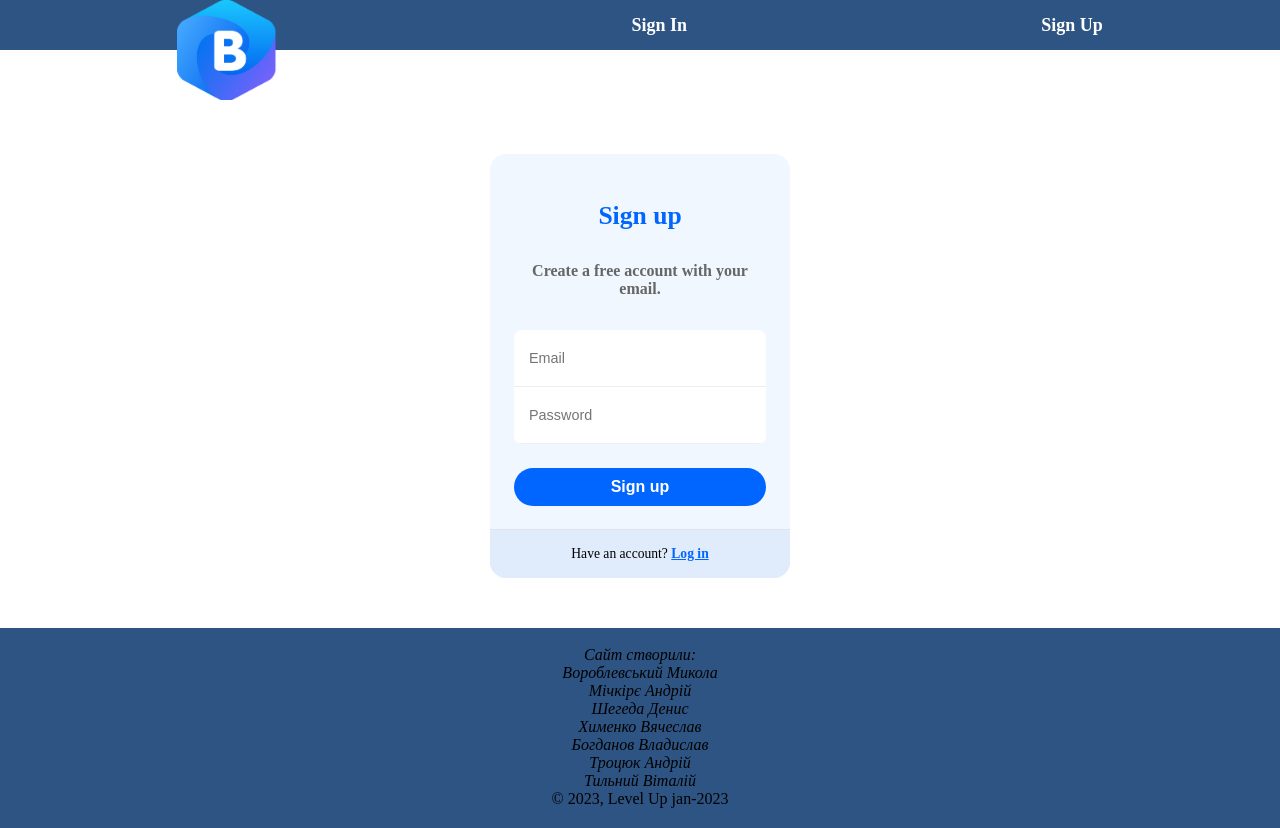
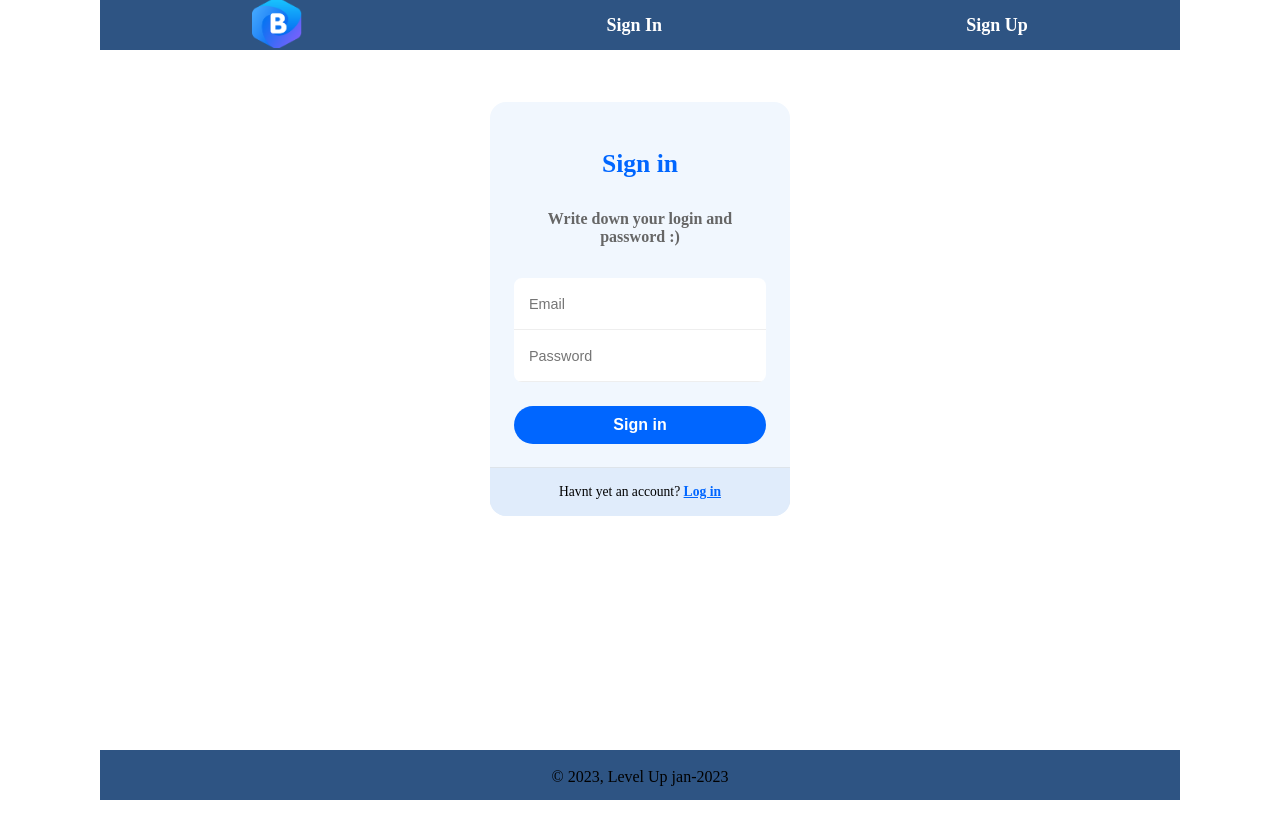
Before and after one commit to saintAg/jan_team, a PHP site: page /user/index in a window 1280 px wide. After the commit the page ends 800 px from the top, so only its background shows below. Run offline with PHP 8.4, Linux system fonts and the light colour scheme.

Commit message:
some cosmetics changes

```diff
--- a/public/css/style.css
+++ b/public/css/style.css
@@ -7,6 +7,8 @@
 }
 .l-wrapper{
     min-height: 100%;
+    max-width: 1500px;
+    margin: 0 100px 0 100px;
     display: flex;
     flex-direction: column;
 }
@@ -93,7 +95,7 @@
     text-align: center;
     margin-top: auto;
     width: 100%;
-    height: 200px;
+    height: 50px;
     background: #2e5483;
 }
 /*sing_ in*/
@@ -140,7 +142,7 @@
     background: none;
     border: 0;
     outline: 0;
-    height: 40px;
+    height: 35px;
     width: 100%;
     border-bottom: 1px solid #eee;
     font-size: .9rem;
@@ -211,3 +213,6 @@
     border: none;
     cursor: pointer;
 }
+ul li{
+    list-style: none;
+}
--- a/view/pages/booking_index_view.php
+++ b/view/pages/booking_index_view.php
@@ -14,3 +14,4 @@
         </div>
     </form>
 </div>
+<div class=""></div>
--- a/view/pages/user_sign-in_view.php
+++ b/view/pages/user_sign-in_view.php
@@ -1,14 +1,14 @@
 <div class="form-box">
     <form class="form" action="/user/auth" method="post">
-        <span class="title">Sign up</span>
-        <span class="subtitle">Create a free account with your email.</span>
+        <span class="title">Sign in</span>
+        <span class="subtitle">Write down your login and password :)</span>
         <div class="form-container">
             <input type="email" class="input" name="email" placeholder="Email">
             <input type="password" class="input" name="password" placeholder="Password">
         </div>
-        <button type="submit">Sign up</button>
+        <button type="submit">Sign in</button>
     </form>
     <div class="form-section">
-        <p>Have an account? <a href="/user/index">Log in</a> </p>
+        <p>Havnt yet an account? <a href="/user/registration">Log in</a> </p>
     </div>
 </div>
--- a/view/pages/user_sign-up_view.php
+++ b/view/pages/user_sign-up_view.php
@@ -11,6 +11,6 @@
         <button>Sign up</button>
     </form>
     <div class="form-section">
-        <p>Have an account? <a href="#">Log in</a></p>
+        <p>Have an account? <a href="/user/index">Log in</a></p>
     </div>
 </div>
--- a/view/templates/main_template.php
+++ b/view/templates/main_template.php
@@ -14,15 +14,15 @@
             <header class="header">
                 <div class="wrapper">
                     <div class="header__buttons">
-                        <img src="/img/baikal.png" width="100px" height="100px" alt="">
+                        <a class="logo" href="index/index"><img src="/img/baikal.png" width="100px" height="100px" alt=""></a>
                         <?php  if(!$user) { ?>
                         <a href="/user/index" class="btn"><?php echo 'Sign In';?></a>
                         <a href="/user/registration" class="btn"><?php echo 'Sign Up';?></a>
                         <?php } else{ ?>
                         <div class="header_user_exit">
-                        <span class="btn"><?= 'Hello'. ' ' . $user['login'];?></span>
+                        <span class="btn"><?= 'hello'. ' ' . $user['login'];?></span>
                             <img src="/img/bg/hellouser.png" alt="hello user">
-                            <a href="/user/exit" class="btn"><?php echo 'Exit';?></a>
+                            <a href="/user/exit" class="btn"><?php echo 'exit';?></a>
                         </div>
                         <?php } ?>
 
@@ -39,25 +39,12 @@
                         <div class="footer__logo">
                             <img src="" alt="">
                         </div>
-                        <address class="footer__address">
-                            <ul>
-                                <?php echo 'Сайт створили:';?>
-                                <li>Вороблевський Микола</li>
-                                <li>Мічкірє Андрій</li>
-                                <li>Шегеда Денис </li>
-                                <li>Хименко Вячеслав</li>
-                                <li>Богданов Владислав</li>
-                                <li>Троцюк Андрій</li>
-                                <li>Тильний Віталій</li>
-                            </ul>
-                        </address>
                     </div>
                     <div class="footer-bottom">
                         <div class="footer__copyright">
                             <?php echo '© 2023, Level Up jan-2023';?>
                         </div>
                         <div class="footer__created">
-
                         </div>
                     </div>
                 </div>
```
Also changed, not shown: view/pages/index_index_view.php (+1 -9 lines).
